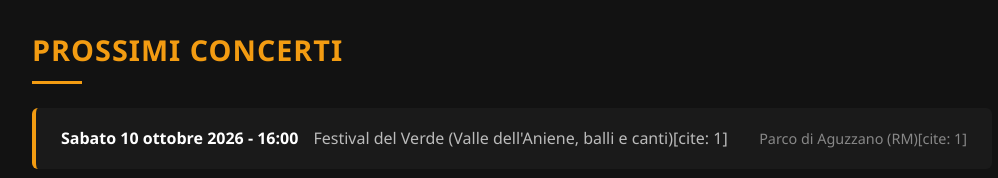
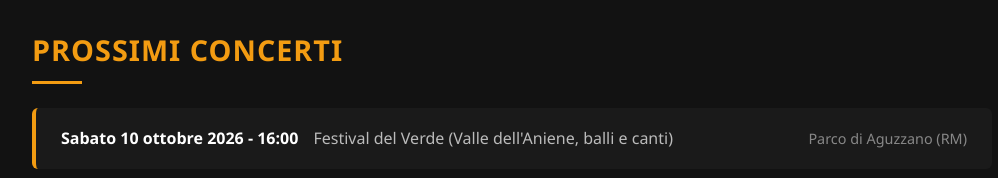
Before and after one commit to orchestrainstabile/orchestrainstabile.github.io, a plain HTML site: page index.html in a window 1280 px wide. Shown: the part 2940-3118 px from the top of the page, without its empty margins (128-1126 px from the left). Drawn offline with Linux system fonts and the light colour scheme; no server answers.

Commit message:
Remove citation references from tour details

```diff
--- a/index.html
+++ b/index.html
@@ -433,8 +433,8 @@
 
             <li class="tour-item">
                 <span class="tour-date">Sabato 10 ottobre 2026 - 16:00</span>
-                <div class="tour-venue">Festival del Verde (Valle dell'Aniene, balli e canti)[cite: 1]</div>
-                <span class="tour-city">Parco di Aguzzano (RM)[cite: 1]</span>
+                <div class="tour-venue">Festival del Verde (Valle dell'Aniene, balli e canti)</div>
+                <span class="tour-city">Parco di Aguzzano (RM)</span>
             </li>
             <li class="tour-item">
                 <span class="tour-date">Domenica 13 dicembre 2026</span>
```
